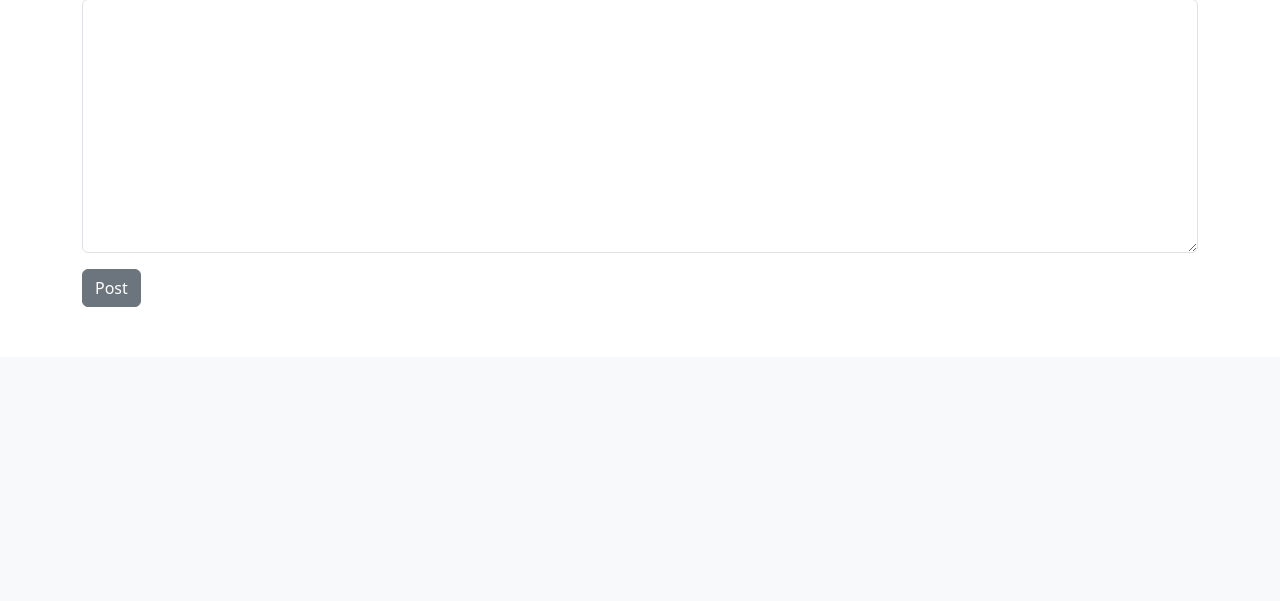
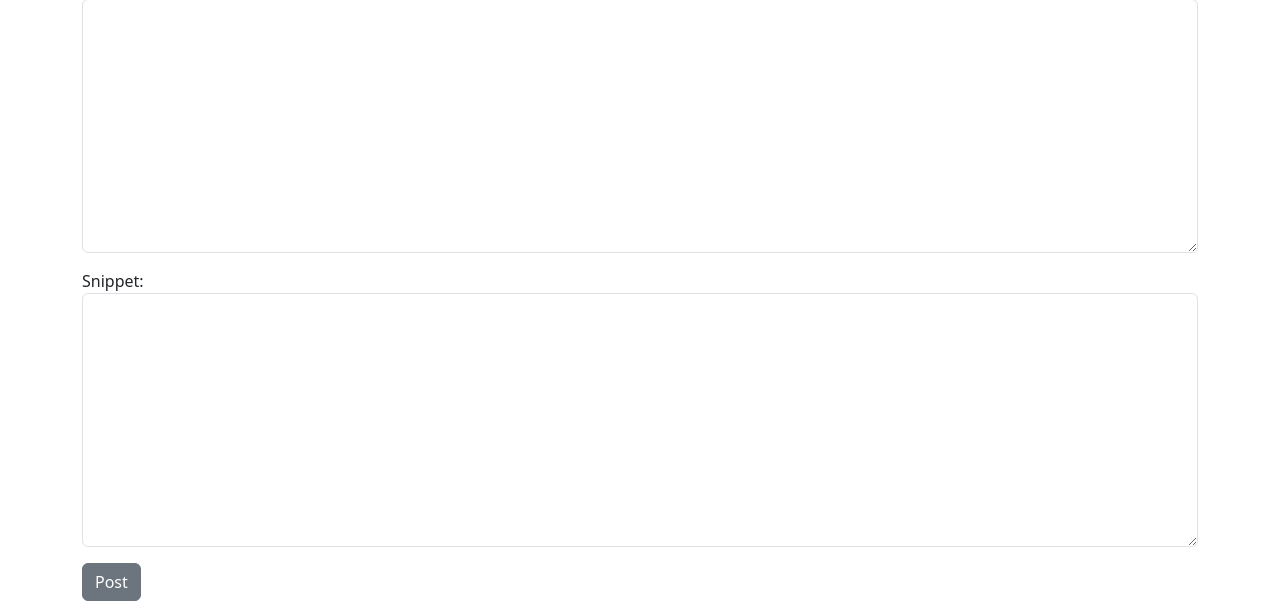
Before and after one commit to Code-Institute-Submissions/pphilippersson6-my-blog.p4, a Django app: page /add_blogpost/ in a window 1280 px wide. Shown: the part 443-1044 px from the top of the page. Before the commit the page ends 750 px from the top, so only its background shows below. Run offline with Django 3.2, Linux system fonts and the light colour scheme; a user stored in the database is signed in; some libraries are stand-ins or nearby versions.

Commit message:
added a snippet on blogpost and edit site

```diff
--- a/myblog/forms.py
+++ b/myblog/forms.py
@@ -11,7 +11,7 @@ for item in choices:
 class PostForm(forms.ModelForm):
         class Meta:
             model = Post
-            fields = ('title', 'title_tag', 'category', 'author', 'body')
+            fields = ('title', 'title_tag', 'category', 'author', 'body', 'snippet')
 
             widgets = {
                 'title': forms.TextInput(attrs={'class': 'form-control'}),
@@ -20,16 +20,18 @@ class PostForm(forms.ModelForm):
                 #'author': forms.Select(attrs={'class': 'form-control'}),
                 'category': forms.Select(choices=choice_list, attrs={'class': 'form-control'}),
                 'body': forms.Textarea(attrs={'class': 'form-control'}),
+                'snippet': forms.Textarea(attrs={'class': 'form-control'}),
             }
 
 class EditForm(forms.ModelForm):
         class Meta:
             model = Post
-            fields = ('title', 'title_tag', 'body')
+            fields = ('title', 'title_tag', 'body', 'snippet')
 
             widgets = {
                 'title': forms.TextInput(attrs={'class': 'form-control'}),
                 'title_tag': forms.TextInput(attrs={'class': 'form-control'}),
                 #'author': forms.Select(attrs={'class': 'form-control'}),
                 'body': forms.Textarea(attrs={'class': 'form-control'}),
+                'snippet': forms.Textarea(attrs={'class': 'form-control'}),
             }
--- a/myblog/models.py
+++ b/myblog/models.py
@@ -21,6 +21,7 @@ class Post(models.Model):
     #body = models.TextField()
     post_date = models.DateField(auto_now_add=True)
     category = models.CharField(max_length=220, default = 'uncategorized')
+    snippet = models.CharField(max_length=100)
     likes = models.ManyToManyField(User, related_name='blog_posts')
 
     def total_likes(self):
--- a/myblog/templates/home.html
+++ b/myblog/templates/home.html
@@ -25,7 +25,7 @@
         {% endif %}
         </small>
     <br>
-    {{ post.body|slice:":180"|safe }}
+    {{ post.snippet }}
   </li>
   {% endfor %}
 </ul>
```
Also changed, not shown: myblog/migrations/0007_post_snippet.py (added).
